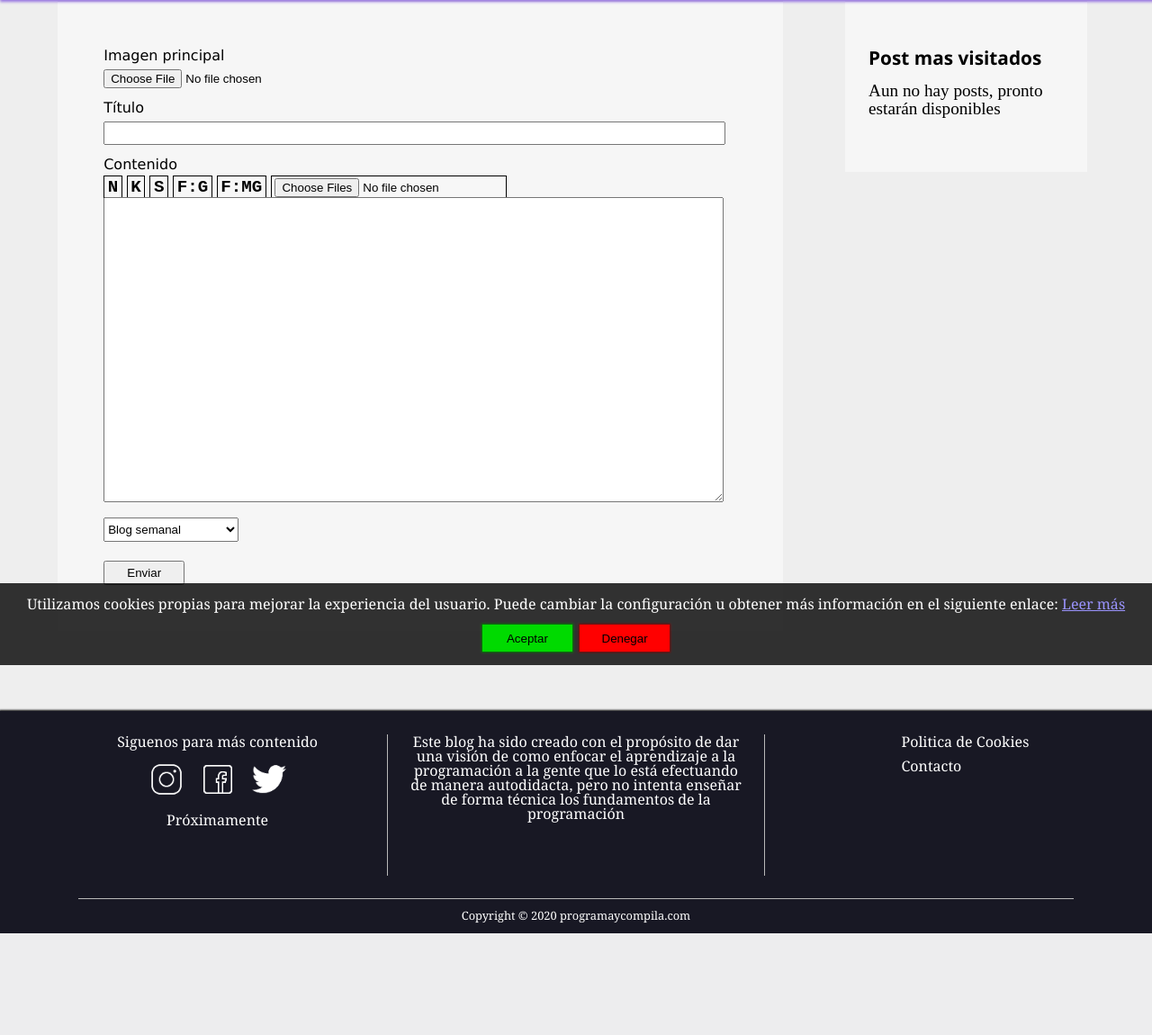
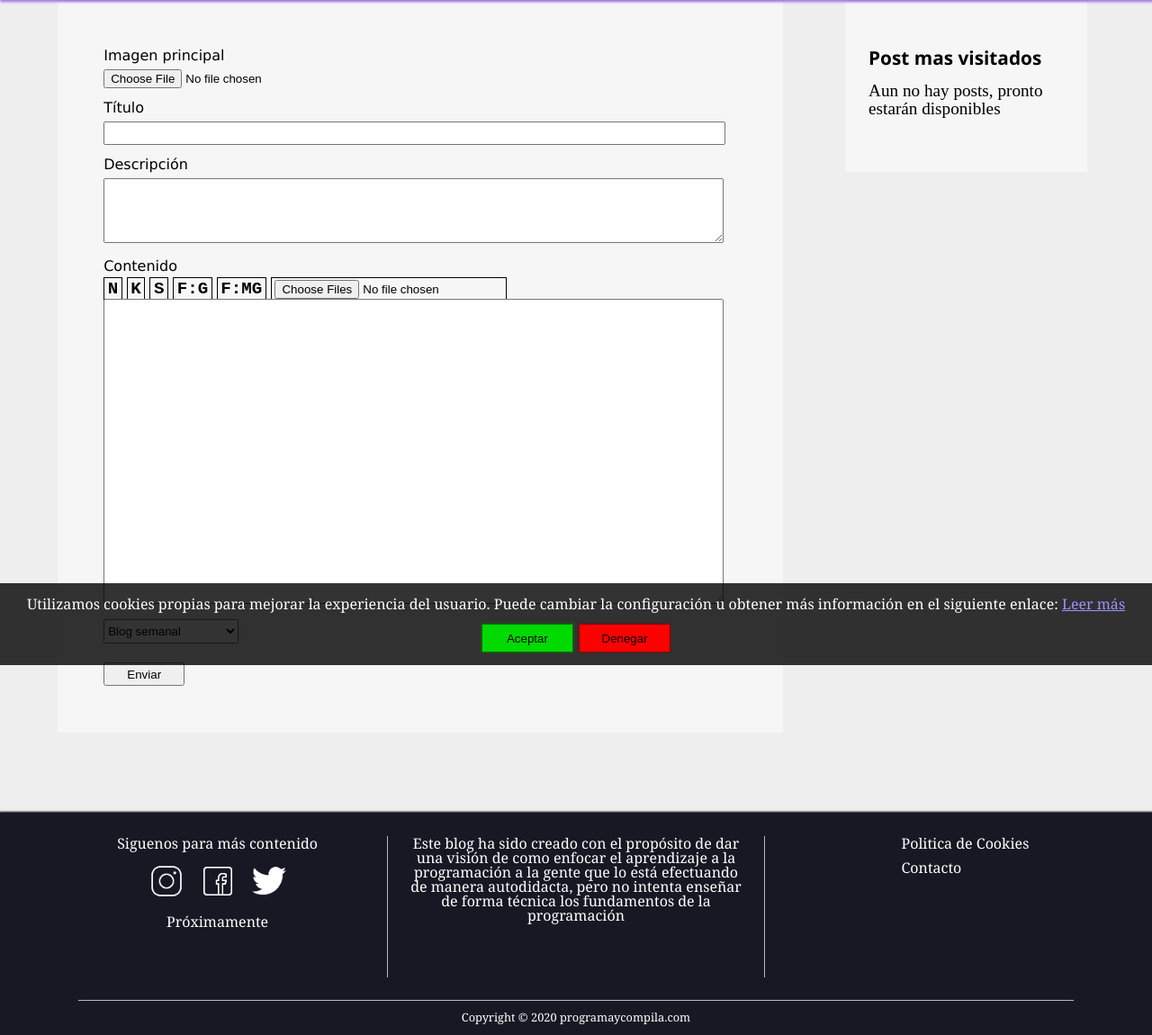
Before and after one commit to diegodenavas/blog_web, a PHP site: page /nuevo_post.php in a window 1280 px wide. Shown: the part 61-1211 px from the top of the page at 90% size. Before the commit the page ends 1098 px from the top, so only its background shows below. Run offline with PHP 8.4, Linux system fonts and the light colour scheme; the visitor is signed in with stand-in values (Sample User, id 1); data that the repository does not hold is empty.

```diff
--- a/.css/nuevoPost.css
+++ b/.css/nuevoPost.css
@@ -12,9 +12,15 @@ input[type="text"]{
     margin-bottom: 2%;
 }
 
-textarea{
+#content{
     width: 97%;
     height: 25em;
+}
+
+#description{
+    width: 97%;
+    height: 5em;
+    margin-bottom: 2%;
 }
 
 input[type="submit"]{
--- a/nuevo_post.php
+++ b/nuevo_post.php
@@ -47,6 +47,8 @@
             <input type="file" name="imgPrincipal" id="imgPrincipal">
             <label for="titulo">Título</label>
             <input type="text" name="titulo">
+            <label for="descripcion">Descripción</label>
+            <textarea name="descripcion" id="description"></textarea>
             <label for="contenido">Contenido</label>
             <div id="optionText-container">
                 <span id="negrita" title="Negrita">N</span>
```
Also changed, not shown: .php/controllers/borraPost.php (+12 -4 lines), .php/controllers/nuevoPostController.php (+4 -3 lines), view_post.php (+4 -4 lines).
